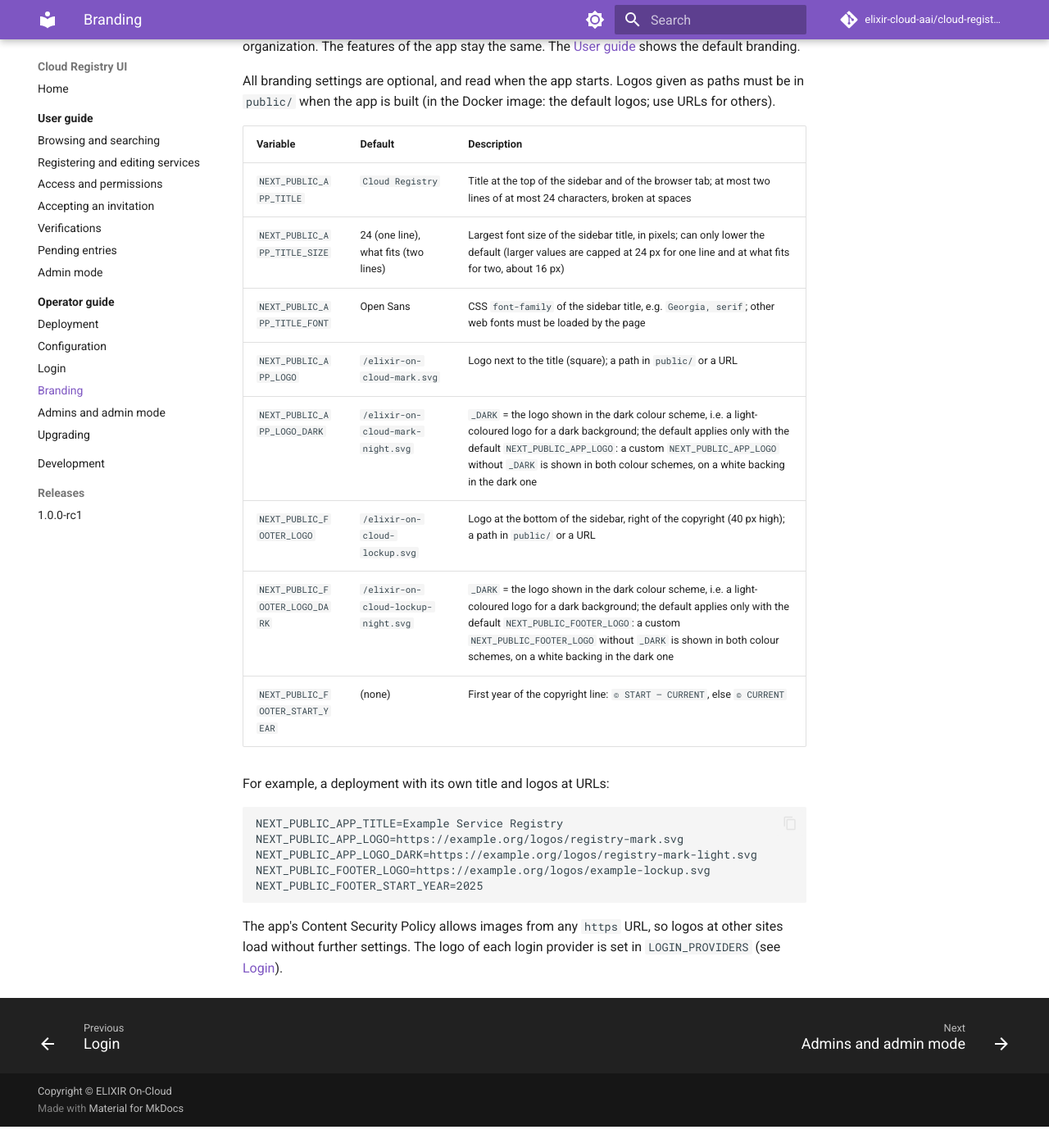
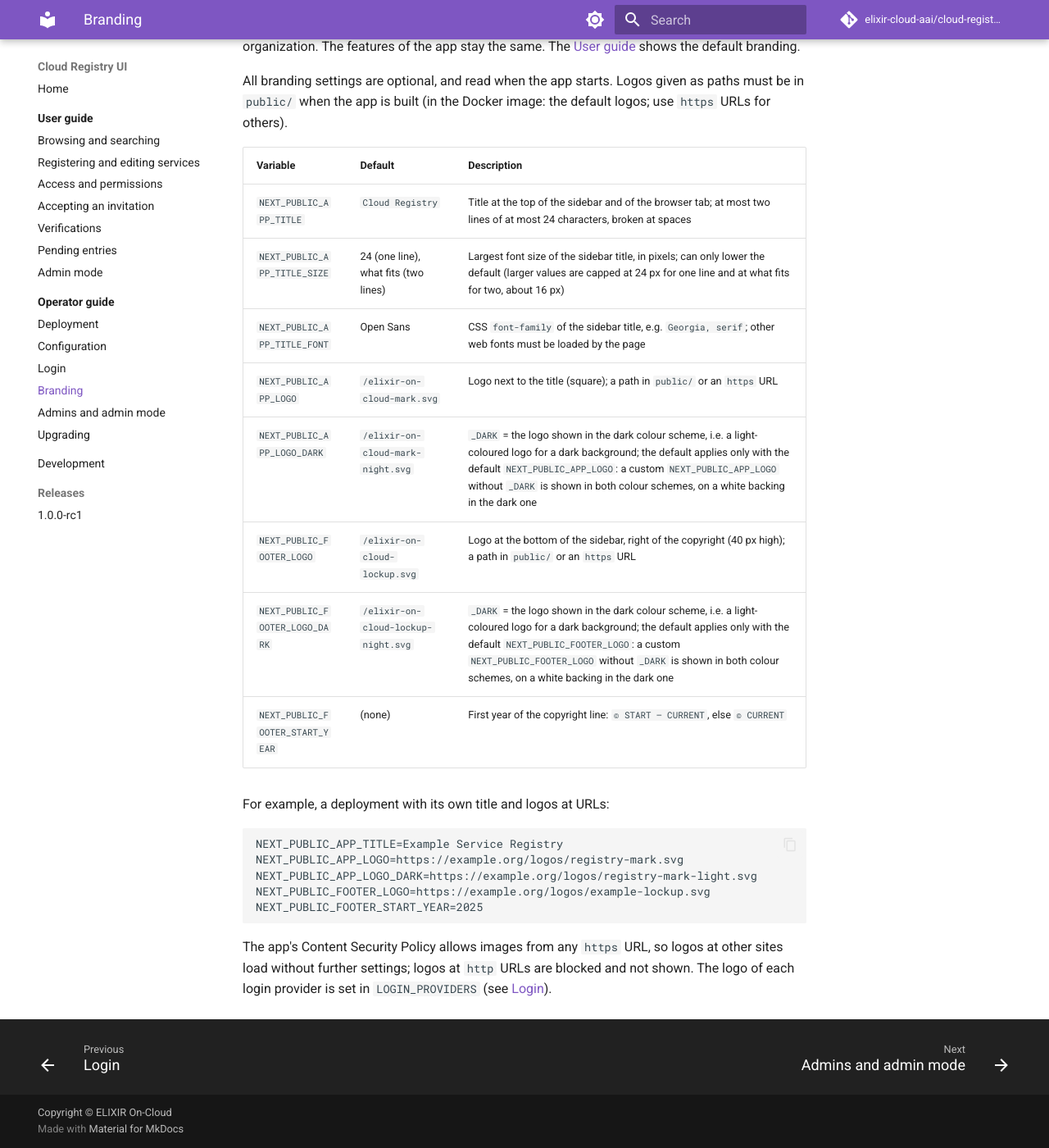
Before and after one commit to elixir-cloud-aai/cloud-registry-ui, an MkDocs documentation site: the page built from docs/operator-guide/branding.md, in a window 1280 px wide and 1400 px high, scrolled down 161 px. Shown: the whole window at 82% size. Built offline with MkDocs 1.6.1 and Material for MkDocs 9.7.7, drawn with Linux system fonts in a browser that asks for light colours; comment, search, counter and statistics services are not loaded; before the commit the page ends 1535 px from its top, so only the background shows below that.

Commit message:
docs: document issuers, logout and token auth
The registry's issuers must spell the issuer as the provider's discovery
document does; logout clears only the app's cookies; the token request
uses client_secret_post; logos must be at https URLs (CSP).

Refs #152

Co-Authored-By: Claude Opus 5.5 <noreply@anthropic.com>
Claude-Session: https://claude.ai/code/session_011FSoqMUX3EU35poH13xMgG

````diff
--- a/docs/operator-guide/branding.md
+++ b/docs/operator-guide/branding.md
@@ -4,16 +4,16 @@ The title and the logos of the app can be changed, so that a deployment
 shows its own name and organization. The features of the app stay the
 same. The [User guide](../user-guide/index.md) shows the default branding.
 
-All branding settings are optional, and read when the app starts. Logos given as paths must be in `public/` when the app is built (in the Docker image: the default logos; use URLs for others).
+All branding settings are optional, and read when the app starts. Logos given as paths must be in `public/` when the app is built (in the Docker image: the default logos; use `https` URLs for others).
 
 | Variable                        | Default                              | Description                                                                                                                                                                                                                                                                                       |
 | ------------------------------- | ------------------------------------ | ------------------------------------------------------------------------------------------------------------------------------------------------------------------------------------------------------------------------------------------------------------------------------------------------- |
 | `NEXT_PUBLIC_APP_TITLE`         | `Cloud Registry`                     | Title at the top of the sidebar and of the browser tab; at most two lines of at most 24 characters, broken at spaces                                                                                                                                                                             |
 | `NEXT_PUBLIC_APP_TITLE_SIZE`    | 24 (one line), what fits (two lines) | Largest font size of the sidebar title, in pixels; can only lower the default (larger values are capped at 24 px for one line and at what fits for two, about 16 px)                                                                                                                              |
 | `NEXT_PUBLIC_APP_TITLE_FONT`    | Open Sans                            | CSS `font-family` of the sidebar title, e.g. `Georgia, serif`; other web fonts must be loaded by the page                                                                                                                                                                                         |
-| `NEXT_PUBLIC_APP_LOGO`          | `/elixir-on-cloud-mark.svg`          | Logo next to the title (square); a path in `public/` or a URL                                                                                                                                                                                                                                     |
+| `NEXT_PUBLIC_APP_LOGO`          | `/elixir-on-cloud-mark.svg`          | Logo next to the title (square); a path in `public/` or an `https` URL                                                                                                                                                                                                                            |
 | `NEXT_PUBLIC_APP_LOGO_DARK`     | `/elixir-on-cloud-mark-night.svg`    | `_DARK` = the logo shown in the dark colour scheme, i.e. a light-coloured logo for a dark background; the default applies only with the default `NEXT_PUBLIC_APP_LOGO`: a custom `NEXT_PUBLIC_APP_LOGO` without `_DARK` is shown in both colour schemes, on a white backing in the dark one       |
-| `NEXT_PUBLIC_FOOTER_LOGO`       | `/elixir-on-cloud-lockup.svg`        | Logo at the bottom of the sidebar, right of the copyright (40 px high); a path in `public/` or a URL                                                                                                                                                                                              |
+| `NEXT_PUBLIC_FOOTER_LOGO`       | `/elixir-on-cloud-lockup.svg`        | Logo at the bottom of the sidebar, right of the copyright (40 px high); a path in `public/` or an `https` URL                                                                                                                                                                                     |
 | `NEXT_PUBLIC_FOOTER_LOGO_DARK`  | `/elixir-on-cloud-lockup-night.svg`  | `_DARK` = the logo shown in the dark colour scheme, i.e. a light-coloured logo for a dark background; the default applies only with the default `NEXT_PUBLIC_FOOTER_LOGO`: a custom `NEXT_PUBLIC_FOOTER_LOGO` without `_DARK` is shown in both colour schemes, on a white backing in the dark one |
 | `NEXT_PUBLIC_FOOTER_START_YEAR` | (none)                               | First year of the copyright line: `© START – CURRENT`, else `© CURRENT`                                                                                                                                                                                                                           |
 
@@ -28,5 +28,6 @@ NEXT_PUBLIC_FOOTER_START_YEAR=2025
 ```
 
 The app's Content Security Policy allows images from any `https` URL, so
-logos at other sites load without further settings. The logo of each login
+logos at other sites load without further settings; logos at `http` URLs
+are blocked and not shown. The logo of each login
 provider is set in `LOGIN_PROVIDERS` (see [Login](login.md)).
````
Also changed, not shown: docs/operator-guide/login.md (+5 -3 lines), docs/user-guide/index.md (+3 -1 lines).
